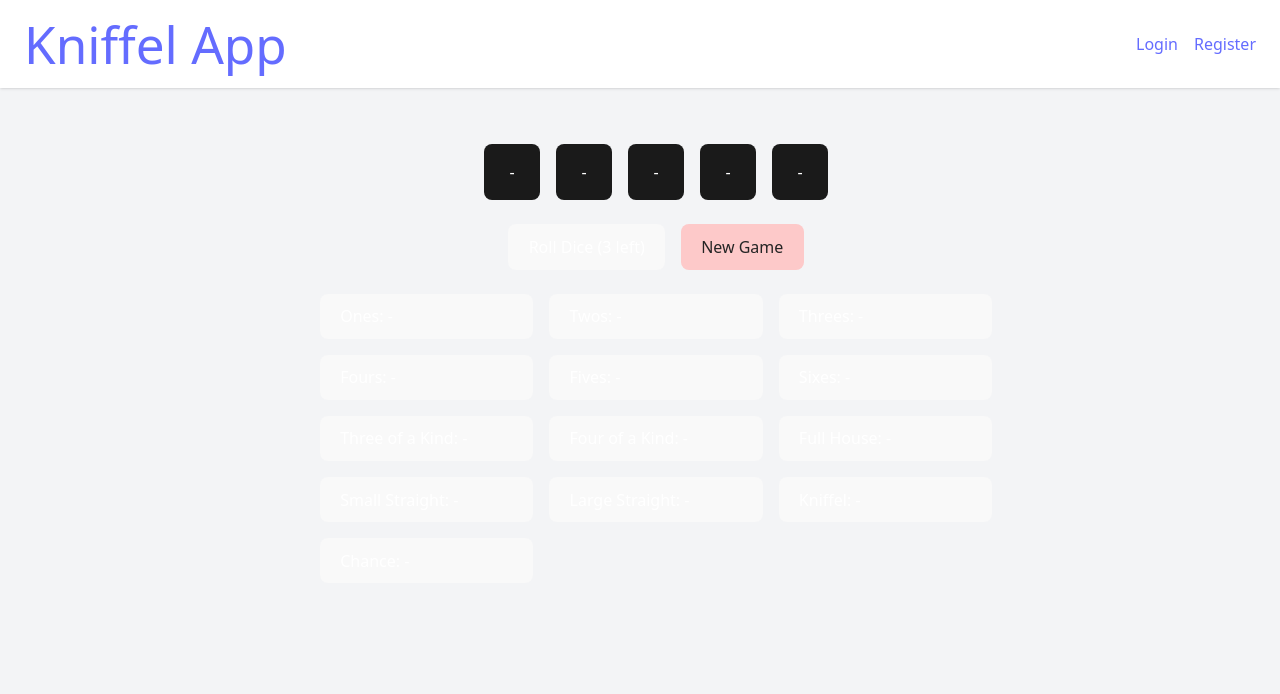
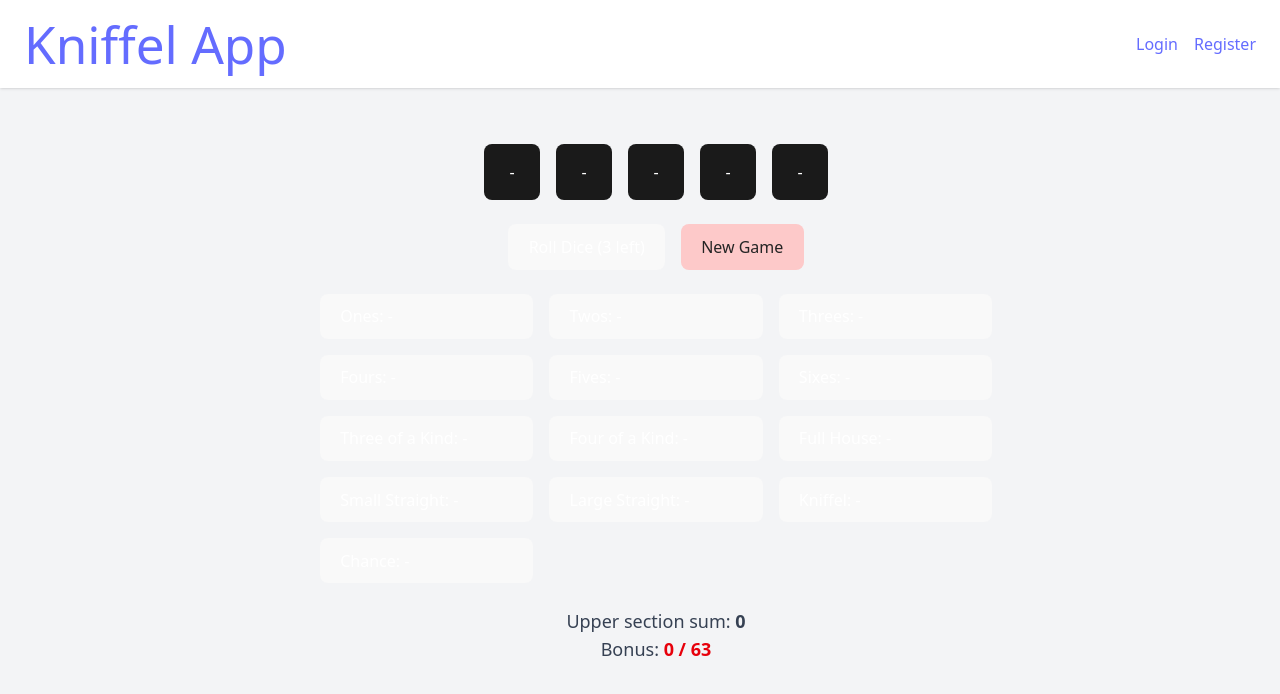
Before and after one commit to larssiebig/wvss_kniffel, a React (Vite) app in the folder client/: page /kniffel in a window 1280 px wide. Shown: the top 694 px of the page. Built offline with nearby package versions, Linux system fonts and the light colour scheme; no server answers.

Commit message:
implement Kniffel bonus rule and display bonus progress in UI
- Add automatic 35-point bonus for upper section sum ≥ 63
- Show current upper section sum and bonus progress during the game
- Display bonus and final score clearly at game end

```diff
--- a/client/src/pages/KniffelGame.jsx
+++ b/client/src/pages/KniffelGame.jsx
@@ -2,7 +2,7 @@
 
 import React, { useEffect, useState } from "react";
 import axios from "axios";
-import { categories, calculateScore } from "../utils/score";
+import { categories, calculateScore, upperSectionSum, hasBonus } from "../utils/score";
 
 // Utility to roll a single die (1–6)
 function rollDie() {
@@ -36,10 +36,12 @@ export default function KniffelGame({ user }) {
   useEffect(() => {
     if(!isGameComplete) return;
 
+    const upperSum = upperSectionSum(scores);
+    const bonus = hasBonus(scores) ? 35 : 0;
     const totalScore = Object.values(scores).reduce(
       (sum, val) => sum + (val ?? 0),
       0,
-    );
+    ) + bonus;
 
     if(user) {
       axios
@@ -54,12 +56,12 @@ export default function KniffelGame({ user }) {
           );
         })
         .catch((error) => {
-          console.error("Score saving failed:", error);
-          setErrorMessage("Error saving your score");
+          const message = error.response?.data?.error || "Error saving your score";
+          setErrorMessage(message);
           setTimeout(() => setErrorMessage(null), 3000);
         });
     }
-  }, [isGameComplete]);
+  }, [isGameComplete, scores, user]);
 
   // Toggles whether a die is kept or not
   const toggleKeep = (index) => {
@@ -160,9 +162,34 @@ export default function KniffelGame({ user }) {
         ))}
       </div>
 
+      <div className="mt-6 text-lg text-center text-gray-700">
+        <div>
+          Upper section sum: <span className="font-bold">{upperSectionSum(scores)}</span>
+        </div>
+        <div>
+          Bonus: {hasBonus(scores) ? (
+            <span className="text-green-700 font-bold">+35</span>
+          ) : (
+            <span className="text-red-600 font-bold">
+              {upperSectionSum(scores)} / 63
+            </span>
+          )}
+        </div>
+      </div>
+
       {isGameComplete && (
         <div className="mt-6 text-xl font-bold text-green-700 text-center">
-          Final score: {Object.values(scores).reduce((a, b) => a + (b ?? 0), 0)}
+          <div>Upper section sum: {upperSectionSum(scores)}</div>
+          <div>
+            Bonus: {hasBonus(scores) ? (
+              <span className="text-green-700 font-bold">+35</span>
+            ) : (
+              <span className="text-red-600 font-bold">0</span>
+            )}
+          </div>
+          <div>
+            Final score: {Object.values(scores).reduce((a, b) => a + (b ?? 0), 0) + (hasBonus(scores) ? 35 : 0)}
+          </div>
         </div>
       )}
 
--- a/client/src/utils/score.js
+++ b/client/src/utils/score.js
@@ -68,3 +68,21 @@ export function hasStraight(counts, length) {
   }
   return patterns[length].some((p) => binary.includes(p));
 }
+
+// Calculates the sum of the upper section (Ones–Sixes) for the current scores.
+// Used to determine if the bonus is achieved.
+export function upperSectionSum(scores) {
+  return (
+    (scores.Ones ?? 0) +
+    (scores.Twos ?? 0) +
+    (scores.Threes ?? 0) +
+    (scores.Fours ?? 0) +
+    (scores.Fives ?? 0) +
+    (scores.Sixes ?? 0)
+  );
+}
+
+// Returns true if the upper section sum is 63 or more, which qualifies for the bonus.
+export function hasBonus(scores) {
+  return upperSectionSum(scores) >= 63; // Bonus if upper section total is 63 or more
+}
```
Also changed, not shown: 2 other files (tests, documents, lock files or other folders).
